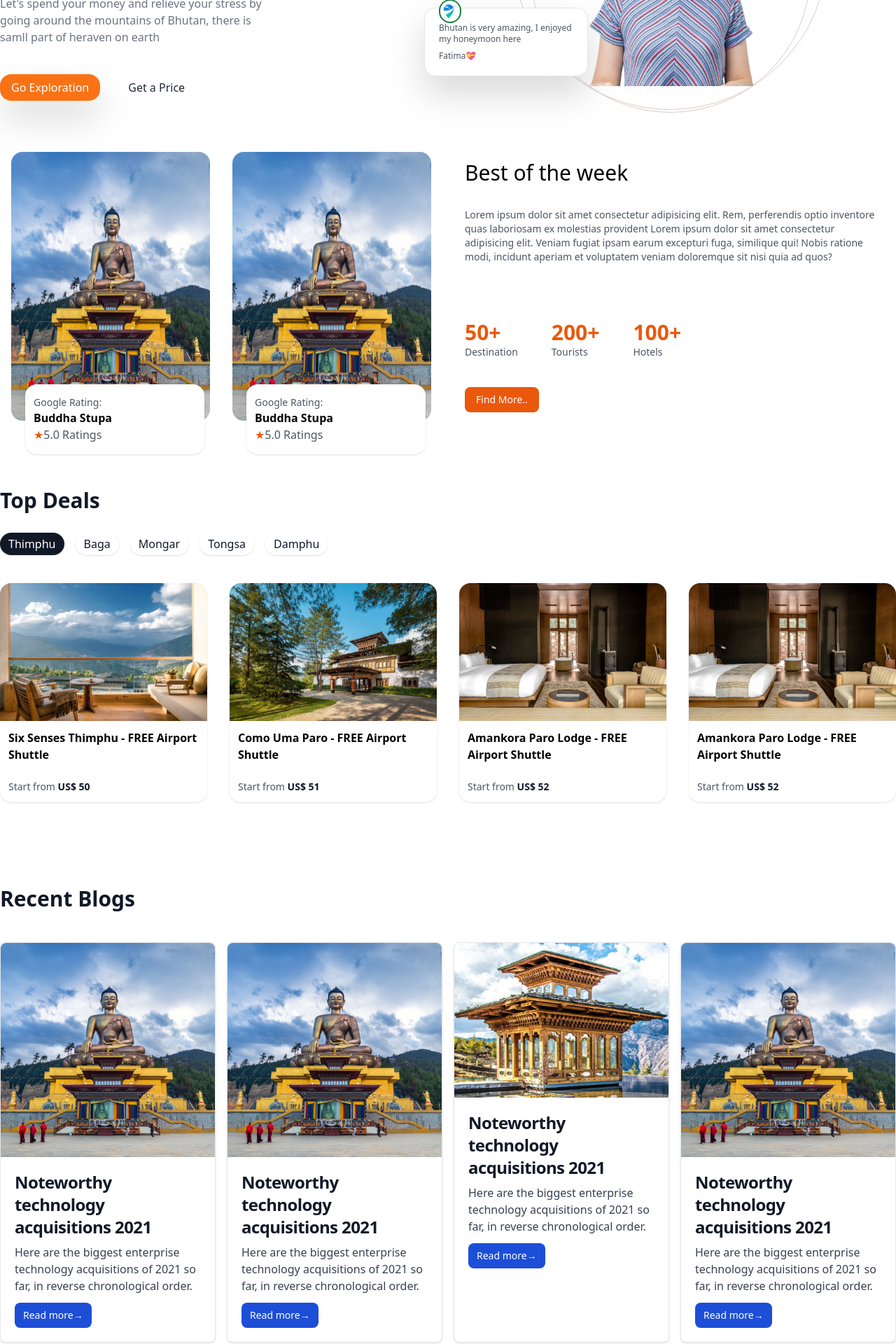
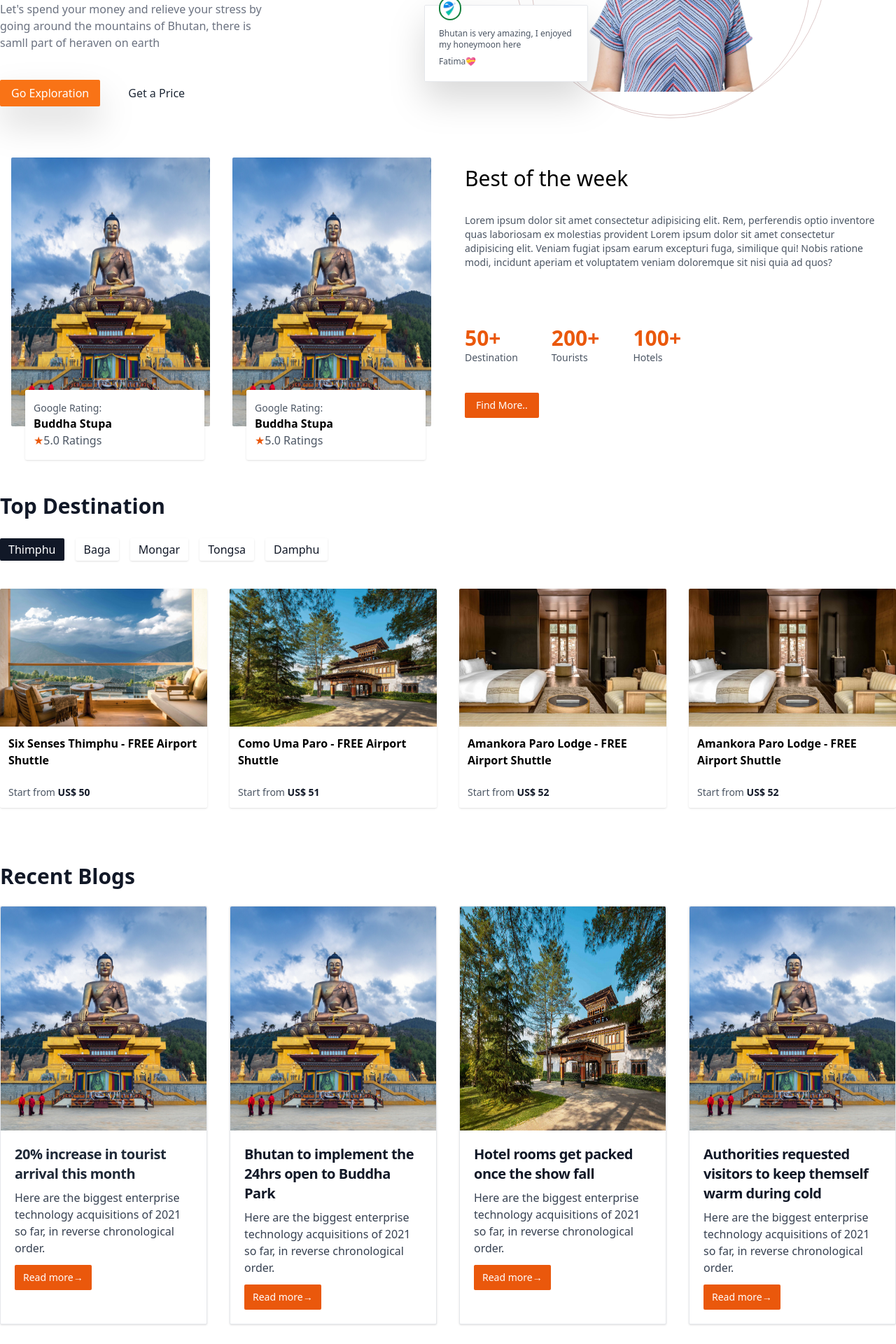
Before and after one commit to BijayChaudhari/little-bhutan, a Django app: page / in a window 1280 px wide. Shown: the part 400-2320 px from the top of the page at 70% size. Run offline with Django 5.2, Linux system fonts and the light colour scheme; some libraries are stand-ins or nearby versions.

Commit message:
Made minor changes

```diff
--- a/templates/footer.html
+++ b/templates/footer.html
@@ -1,8 +1,8 @@
 {% load static %}
 
-<footer class="bg-black text-white mt-2">
-    <div class="mx-auto w-full max-w-screen-xl">
-      <div class="grid grid-cols-2 gap-8 px-4 py-6 lg:py-8 md:grid-cols-4">
+<footer class="bg-black text-white mt-20 ">
+    <div class="container mx-auto pt-12 pb-6 ">
+      <div class="grid grid-cols-2 lg:flex lg:justify-between md:grid-cols-4">
         <div>
             <h2 class="mb-6 text-sm font-semibold text-white uppercase">Support</h2>
             <ul class="text-white font-medium">
@@ -81,11 +81,11 @@
             </div>
         </div>
     </div>
-    <div class="px-4 py-6 border-t-2 border-blue-400 bg-black md:flex md:items-center md:justify-between">
+    <div class=" pt-6  bg-black md:flex md:items-center md:justify-between">
         <span class="text-sm text-white sm:text-center">&copy 2023 <a href="">LittleBhutan Pvt. Ltd.
         </a>| All Rights Reserved.
         </span>
-        <div class="flex space-x-4 m-2">
+        <div class="flex space-x-4">
            <a href="#"> <img class="h-8 w-auto border-b-slate-300 border-2 rounded-sm" src="{% static 'img/mastercard-old.svg' %}" alt="master-card"></a>
             <a href="#"><img class="h-8 w-auto border-b-slate-300 border-2 rounded-sm" src="{% static 'img/visa.svg' %}" alt="visa"></a>
            <a href="#"> <img class="h-8 w-auto border-b-slate-300 border-2 rounded-sm " src="{% static 'img/paypal.svg' %}" alt="paypal"></a>
--- a/templates/header.html
+++ b/templates/header.html
@@ -1,14 +1,14 @@
 {% load static %}
 
-<nav class="sticky container mx-auto z-20 top-0  border-b border-gray-200 bg-white">
-  <div class="flex flex-wrap items-center justify-between p-4">
+<nav class="sticky z-20 top-0  border-b border-gray-200 bg-white">
+  <div class="  container mx-auto flex flex-wrap items-center justify-between py-5">
     <a href="" class="flex items-center space-x-3">
       <img src="{% static 'img/logo.png' %}" class="h-10" alt="LittleBhutan Logo" />
       <span class="self-center text-2xl font-bold text-gray-900">Little Bhutan</span>
     </a>
     <div class="flex md:order-2 space-x-3 md:space-x-0 rtl:space-x-reverse">
       <button type="button"
-        class="text-white bg-orange-600 hover:bg-blue-800 focus:ring-4 focus:outline-none focus:ring-blue-300 font-medium rounded-lg text-sm px-4 py-2 text-center">
+        class="text-white bg-orange-600 hover:bg-blue-800 focus:ring-4 focus:outline-none focus:ring-blue-300 font-medium rounded-sm text-sm px-4 py-2 text-center">
         Register
       </button>
       <button data-collapse-toggle="navbar-sticky" type="button"
--- a/templates/index.html
+++ b/templates/index.html
@@ -19,13 +19,13 @@
         </div>
         <div class=" hero-btns flex space-x-10 mt-12">
             <div class="hero-btns-one">
-                <a class="bg-orange-500 rounded-2xl px-4 py-2 text-white drop-shadow-2xl" href="#">Go Exploration</a>
+                <a class="bg-orange-500 rounded-sm px-4 py-2 text-white drop-shadow-2xl" href="#">Go Exploration</a>
             </div>
             <div class="hero-button-two"><a class="text-gray-800" href="#">Get a Price</a></div>
         </div>
     </div>
     <div class="hero-img-part flex justify-center items-center relativ mt-40 sm:mt-0">
-        <img src="{% static "img/girl.png" %}" alt="" class=" girl-photo h-auto max-w-60">
+        <img src="{% static "img/girl.png" %}" class=" girl-photo h-auto max-w-60">
         <div class="relative">
             <div class="circle-design absolute ">
                 <div class="inner_circle absolute"></div>
@@ -41,13 +41,13 @@
             </div>
 
 
-            <div class="quotation bg-white drop-shadow-2xl border rounded-2xl absolute z-10 bottom-[-140px] right-60 hidden sm:block">
+            <div class="quotation bg-white drop-shadow-2xl border rounded-sm absolute z-10 bottom-[-140px] right-60 hidden sm:block">
                 <div class="p-5 flex items-center relative justify-center align-center ">
                     <div class="quotion-img">
                         <img src="{% static "img/logo.png" %}" alt=""
                             class="max-w-8 mr-3 absolute bg-white border-2 border-green-700 rounded-full p-1 top-[-13px]">
                     </div>
-                    <div class="text-gray-600 text-xs w-48 hidden sm:block">
+                    <div class="text-gray-600 text-xs w-48 hidden sm:block mt-3">
                         <h1>Bhutan is very amazing, I enjoyed my honeymoon here</h1>
                         <p class="mt-2">Fatima💝</p>
                     </div>
@@ -61,17 +61,17 @@
 {% comment %} card section starts here {% endcomment %}
 <section class=" temple-cards container items-center lg:grid lg:grid-cols-2 mx-auto px-4 mt-20 gap-12">
     <div class="sm:grid sm:grid-cols-2 gap-8">
-        <div class="card-one rounded-2xl hidden sm:block relative mb-16 sm:mb-0">
-            <img src="{% static "img/buddha.jpg" %}" alt="buddha" class="w-full h-96  rounded-2xl">
-            <div class="card-text bg-white m-auto py-4 pl-3 pr-32 absolute -bottom-12 left-5 rounded-2xl w-[90%] shadow">
+        <div class="card-one rounded-sm hidden sm:block relative mb-16 sm:mb-0">
+            <img src="{% static "img/buddha.jpg" %}" alt="buddha" class="w-full h-96  rounded-sm">
+            <div class="card-text bg-white m-auto py-4 pl-3 pr-32 absolute -bottom-12 left-5 rounded-sm w-[90%] shadow">
                 <p class="text-gray-600 text-sm">Google Rating:</p>
                 <h2 class="font-bold ">Buddha Stupa</h2>
                 <h2 class="text-gray-600 -mt-0"><span class=" text-orange-600">&#9733;</span>5.0 Ratings</h2>
             </div>
         </div>
-        <div class="card-two rounded-2xl hidden sm:block relative mb-16 sm:mb-0">
-            <img src="{% static "img/buddha.jpg" %}" alt="buddha" class="w-full h-96  rounded-2xl">
-            <div class="card-text bg-white py-4 pl-3 pr-32 absolute -bottom-12 left-5 rounded-2xl w-[90%] shadow">
+        <div class="card-two rounded-sm hidden sm:block relative mb-16 sm:mb-0">
+            <img src="{% static "img/buddha.jpg" %}" alt="buddha" class="w-full h-96  rounded-sm">
+            <div class="card-text bg-white py-4 pl-3 pr-32 absolute -bottom-12 left-5 rounded-sm w-[90%] shadow">
                 <p class="text-gray-600 text-sm">Google Rating:</p>
                 <h2 class="font-bold ">Buddha Stupa</h2>
                 <h2 class="text-gray-600 -mt-0"><span class=" text-orange-600">&#9733;</span>5.0 Ratings</h2>
@@ -99,7 +99,7 @@
             </div>
         </div>
         <button type="button"
-        class="text-white bg-orange-600 hover:bg-blue-800 focus:ring-4 focus:outline-none focus:ring-blue-300 font-medium rounded-lg mt-10 text-sm px-4 py-2 text-center">
+        class="text-white bg-orange-600 hover:bg-blue-800 focus:ring-4 focus:outline-none focus:ring-blue-300 font-medium rounded-sm mt-10 text-sm px-4 py-2 text-center">
         Find More..
       </button>
     </div>
@@ -108,32 +108,32 @@
 
 {% comment %} freatured properties section strats here {% endcomment %}
 <section class="features container mx-auto mt-24 ">
-    <h1 class="font-bold text-3xl text-gray-900 text-left">Top Deals</h1>
-    <div class="container mx-auto pb-14 pt-7 rounded-2xl">
+    <h1 class="font-bold text-3xl text-gray-900 text-left">Top Destination</h1>
+    <div class="container mx-auto pb-14 pt-7 rounded-sm">
     <div class="featured-cities flex flex-wrap gap-4 mb-10">
-        <h1 class="text-white py-1 px-3 shadow rounded-2xl bg-gray-900">Thimphu</h1>
-        <h1 class="text-gray-900 py-1 px-3 shadow hover:cursor-pointer hover:drop-shadow-lg transition-all bg-white hover:bg-gray-700 hover:text-white rounded-2xl">Baga</h1>
-        <h1 class="text-gray-900 py-1 px-3 shadow hover:cursor-pointer hover:drop-shadow-lg transition-all bg-white hover:bg-gray-700 hover:text-white rounded-2xl">Mongar</h1>
-        <h1 class="text-gray-900 py-1 px-3 shadow hover:cursor-pointer hover:drop-shadow-lg transition-all bg-white hover:bg-gray-700 hover:text-white rounded-2xl">Tongsa</h1>
-        <h1 class="text-gray-900 py-1 px-3 shadow hover:cursor-pointer hover:drop-shadow-lg transition-all bg-white hover:bg-gray-700 hover:text-white rounded-2xl">Damphu</h1>
+        <h1 class="text-white py-1 px-3 shadow rounded-sm bg-gray-900">Thimphu</h1>
+        <h1 class="text-gray-900 py-1 px-3 shadow hover:cursor-pointer hover:drop-shadow-lg transition-all bg-white hover:bg-gray-700 hover:text-white rounded-sm">Baga</h1>
+        <h1 class="text-gray-900 py-1 px-3 shadow hover:cursor-pointer hover:drop-shadow-lg transition-all bg-white hover:bg-gray-700 hover:text-white rounded-sm">Mongar</h1>
+        <h1 class="text-gray-900 py-1 px-3 shadow hover:cursor-pointer hover:drop-shadow-lg transition-all bg-white hover:bg-gray-700 hover:text-white rounded-sm">Tongsa</h1>
+        <h1 class="text-gray-900 py-1 px-3 shadow hover:cursor-pointer hover:drop-shadow-lg transition-all bg-white hover:bg-gray-700 hover:text-white rounded-sm">Damphu</h1>
     </div>
     <div class="featured-hotels grid sm:grid-cols-2 md:grid-cols-3 lg:grid-cols-4 mt-5 gap-8">
-        <div class="hotel bg-white shadow rounded-2xl  ">
-            <img src="{% static "img/hotel1.jpg" %}" alt="hotel1" class="h-auto  rounded-t-2xl">
+        <div class="hotel bg-white shadow rounded-sm hover:cursor-pointer hover:drop-shadow-lg transition-all ">
+            <img src="{% static "img/hotel1.jpg" %}" alt="hotel1" class="h-auto  rounded-t-sm">
             <h1 class="font-bold p-3">Six Senses Thimphu - FREE Airport Shuttle
             <h2 class="p-3 text-gray-600 text-sm">Start from <span class="font-bold text-gray-900">US$ 50
                 </span>
                 <h2>
         </div>
-        <div class="hotel bg-white shadow rounded-2xl ">
-            <img src="{% static "img/hotel2.jpg" %}" alt="hotel2" class="h-auto  rounded-t-2xl">
+        <div class="hotel bg-white shadow rounded-sm hover:cursor-pointer hover:drop-shadow-lg transition-all">
+            <img src="{% static "img/hotel2.jpg" %}" alt="hotel2" class="h-auto  rounded-t-sm">
             <h1 class="font-bold p-3">Como Uma Paro - FREE Airport Shuttle
             <h2 class="p-3 text-gray-600 text-sm">Start from <span class="font-bold text-gray-900">US$ 51
                 </span>
             </h2>
         </div>
-        <div class="hotel bg-white shadow rounded-2xl ">
-            <img src="{% static "img/hotel3.jpg" %}" alt="hotel3" class="h-auto  rounded-t-2xl">
+        <div class="hotel bg-white shadow rounded-sm hover:cursor-pointer hover:drop-shadow-lg transition-all ">
+            <img src="{% static "img/hotel3.jpg" %}" alt="hotel3" class="h-auto  rounded-t-sm">
             <h1 class="font-bold p-3">Amankora Paro Lodge - FREE Airport Shuttle
                <!-- <span
                     class=" text-orange-600">&#9733;&#9733;&#9733;&#9733;&#9733;</span></h1>
@@ -144,8 +144,8 @@
                 </span>
             </h2>
         </div>
-        <div class="hotel bg-white shadow rounded-2xl ">
-            <img src="{% static "img/hotel3.jpg" %}" alt="hotel3" class="h-auto  rounded-t-2xl">
+        <div class="hotel bg-white shadow rounded-sm hover:cursor-pointer hover:drop-shadow-lg transition-all ">
+            <img src="{% static "img/hotel3.jpg" %}" alt="hotel3" class="h-auto  rounded-t-sm">
             <h1 class="font-bold p-3">Amankora Paro Lodge - FREE Airport Shuttle </h1>
             <h2 class="p-3 text-gray-600 text-sm">Start from <span class="font-bold text-gray-900">US$ 52
                 </span>
@@ -157,75 +157,71 @@
 {% comment %} freatured properties ended here {% endcomment %}
 
 {% comment %} featured post section strats here {% endcomment %}
-<section class="container mx-auto mt-16">
-    <h1 class="font-bold text-3xl text-gray-900 my-11 text-left">Recent Blogs</h1>
-    <div class="sm:grid sm:grid-cols-3 lg:grid-cols-4 gap-4">
-        <div class="mb-4 mx-auto max-w-sm bg-white border border-gray-200 rounded-lg shadow">
+<section class="container mx-auto mt-6">
+    <h1 class="font-bold text-3xl text-gray-900 mb-6 text-left">Recent Blogs</h1>
+    <div class="sm:grid sm:grid-cols-3 lg:grid-cols-4 gap-8">
+        <div class="mb-4 mx-auto max-w-sm bg-white border border-gray-200 rounded-sm shadow">
             <a href="#">
-                <img class="rounded-t-lg" src="{% static "img/buddha.jpg" %}" alt="" />
+                <img class="rounded-t-sm h-80 w-full" src="{% static "img/buddha.jpg" %}" alt="" />
             </a>
             <div class="p-5">
                 <a href="#">
-                    <h5 class="mb-2 text-2xl font-bold tracking-tight text-gray-900 dark:text-white">Noteworthy
-                        technology acquisitions 2021</h5>
+                    <h5 class="mb-2 text-xl font-bold tracking-tight text-gray-800 ">20% increase in tourist arrival this month</h5>
                 </a>
-                <p class="mb-3 font-normal text-gray-700 dark:text-gray-400">Here are the biggest enterprise technology
+                <p class="mb-3 font-normal text-gray-700">Here are the biggest enterprise technology
                     acquisitions of 2021 so far, in reverse chronological order.</p>
                 <a href="#"
-                    class="inline-flex items-center px-3 py-2 text-sm font-medium text-center text-white bg-blue-700 rounded-lg hover:bg-blue-800 focus:ring-4 focus:outline-none focus:ring-blue-300 dark:bg-blue-600 dark:hover:bg-blue-700 dark:focus:ring-blue-800">
-                    Read more<span>&#8594;</span>
+                    class="inline-flex items-center px-3 py-2 text-sm font-medium text-center text-white bg-orange-600 rounded-sm">
+                    Read more <span>&#8594;</span>
                 </a>
             </div>
         </div>
-        <div class="mb-4 mx-auto max-w-sm bg-white border border-gray-200 rounded-lg shadow ">
+        <div class="mb-4 mx-auto max-w-sm bg-white border border-gray-200 rounded-sm shadow ">
             <a href="#">
-                <img class="rounded-t-lg" src="{% static "img/buddha.jpg" %}" alt="" />
+                <img class="rounded-t-sm h-80 w-full" src="{% static "img/buddha.jpg" %}" alt="" />
             </a>
             <div class="p-5">
                 <a href="#">
-                    <h5 class="mb-2 text-2xl font-bold tracking-tight text-gray-900 dark:text-white">Noteworthy
-                        technology acquisitions 2021</h5>
+                    <h5 class="mb-2 text-xl font-bold tracking-tight text-gray-900">Bhutan to implement the 24hrs open to Buddha Park</h5>
                 </a>
-                <p class="mb-3 font-normal text-gray-700 dark:text-gray-400">Here are the biggest enterprise technology
+                <p class="mb-3 font-normal text-gray-700">Here are the biggest enterprise technology
                     acquisitions of 2021 so far, in reverse chronological order.</p>
                 <a href="#"
-                    class="inline-flex items-center px-3 py-2 text-sm font-medium text-center text-white bg-blue-700 rounded-lg hover:bg-blue-800 focus:ring-4 focus:outline-none focus:ring-blue-300 dark:bg-blue-600 dark:hover:bg-blue-700 dark:focus:ring-blue-800">
+                    class="inline-flex items-center px-3 py-2 text-sm font-medium text-center text-white bg-orange-600 rounded-sm">
                     Read more<span>&#8594;</span>
                 </a>
             </div>
         </div>
 
-        <div class="mb-4 mx-auto max-w-sm bg-white border border-gray-200 rounded-lg shadow">
+        <div class="mb-4 mx-auto max-w-sm bg-white border border-gray-200 rounded-sm shadow">
             <a href="#">
-                <img class="rounded-t-lg" src="{% static "img/temple.png" %}" alt="" />
+                <img class="rounded-t-sm h-80 w-full" src="{% static "img/hotel2.jpg" %}" alt="" />
             </a>
             <div class="p-5">
                 <a href="#">
-                    <h5 class="mb-2 text-2xl font-bold tracking-tight text-gray-900 dark:text-white">Noteworthy
-                        technology acquisitions 2021</h5>
+                    <h5 class="mb-2 text-xl font-bold tracking-tight text-gray-900">Hotel rooms get packed once the show fall</h5>
                 </a>
-                <p class="mb-3 font-normal text-gray-700 dark:text-gray-400">Here are the biggest enterprise technology
+                <p class="mb-3 font-normal text-gray-700">Here are the biggest enterprise technology
                     acquisitions of 2021 so far, in reverse chronological order.</p>
                 <a href="#"
-                    class="inline-flex items-center px-3 py-2 text-sm font-medium text-center text-white bg-blue-700 rounded-lg hover:bg-blue-800 focus:ring-4 focus:outline-none focus:ring-blue-300 dark:bg-blue-600 dark:hover:bg-blue-700 dark:focus:ring-blue-800">
+                    class="inline-flex items-center px-3 py-2 text-sm font-medium text-center text-white bg-orange-600 rounded-sm">
                     Read more<span>&#8594;</span>
                 </a>
             </div>
         </div>
 
-        <div class="mb-4 mx-auto max-w-sm bg-white border border-gray-200 rounded-lg shadow ">
+        <div class="mb-4 mx-auto max-w-sm bg-white border border-gray-200 rounded-sm shadow ">
             <a href="#">
-                <img class="rounded-t-lg" src="{% static "img/buddha.jpg" %}" alt="" />
+                <img class="rounded-t-sm h-80 w-full" src="{% static "img/buddha.jpg" %}"  />
             </a>
             <div class="p-5">
                 <a href="#">
-                    <h5 class="mb-2 text-2xl font-bold tracking-tight text-gray-900 dark:text-white">Noteworthy
-                        technology acquisitions 2021</h5>
+                    <h5 class="mb-2 text-xl font-bold tracking-tight text-gray-900">Authorities requested visitors to keep themself warm during cold</h5>
                 </a>
-                <p class="mb-3 font-normal text-gray-700 dark:text-gray-400">Here are the biggest enterprise technology
+                <p class="mb-3 font-normal text-gray-700">Here are the biggest enterprise technology
                     acquisitions of 2021 so far, in reverse chronological order.</p>
                 <a href="#"
-                    class="inline-flex items-center px-3 py-2 text-sm font-medium text-center text-white bg-blue-700 rounded-lg hover:bg-blue-800 focus:ring-4 focus:outline-none focus:ring-blue-300 dark:bg-blue-600 dark:hover:bg-blue-700 dark:focus:ring-blue-800">
+                    class="inline-flex items-center px-3 py-2 text-sm font-medium text-center text-white bg-orange-600 rounded-sm">
                     Read more<span>&#8594;</span>
                 </a>
             </div>
```
